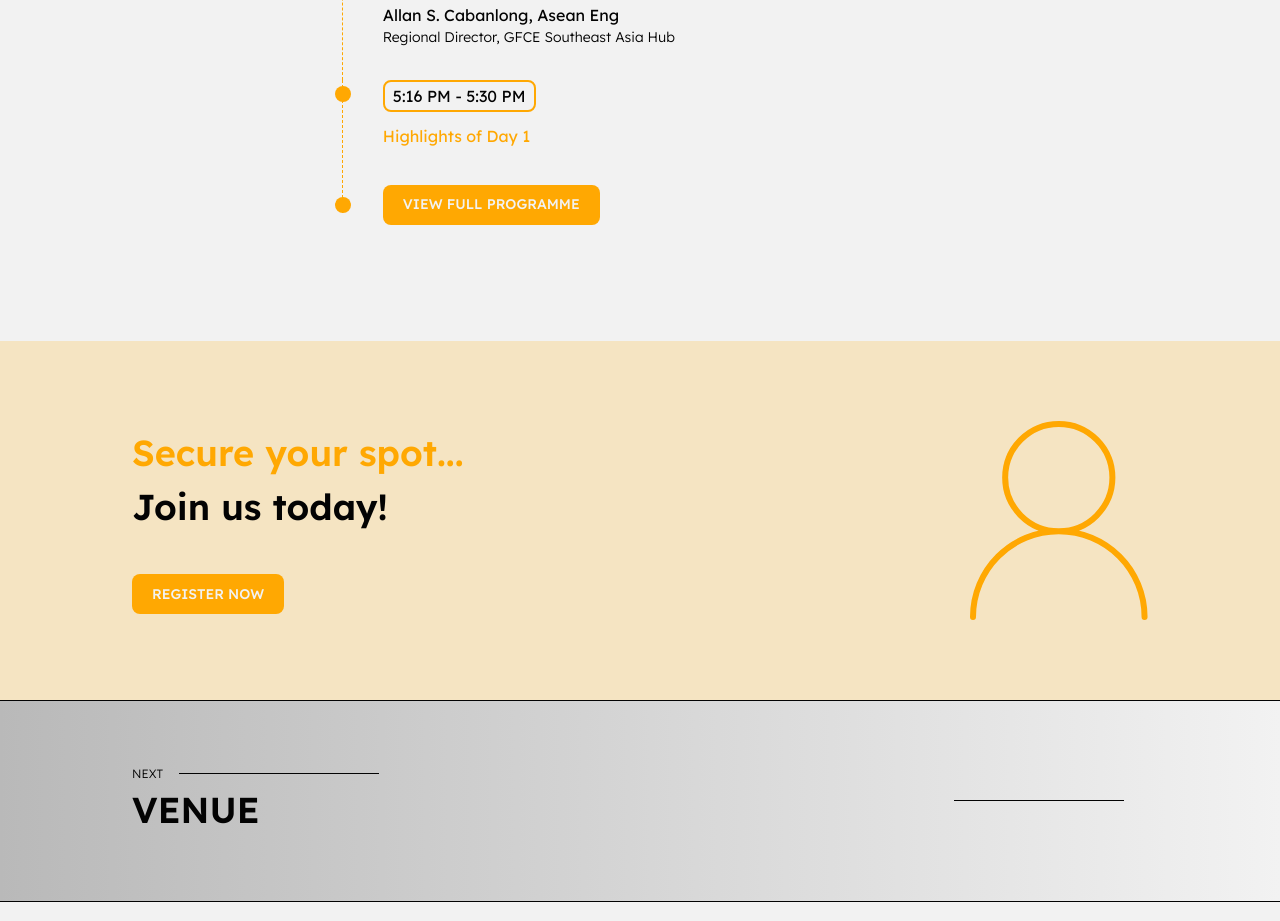
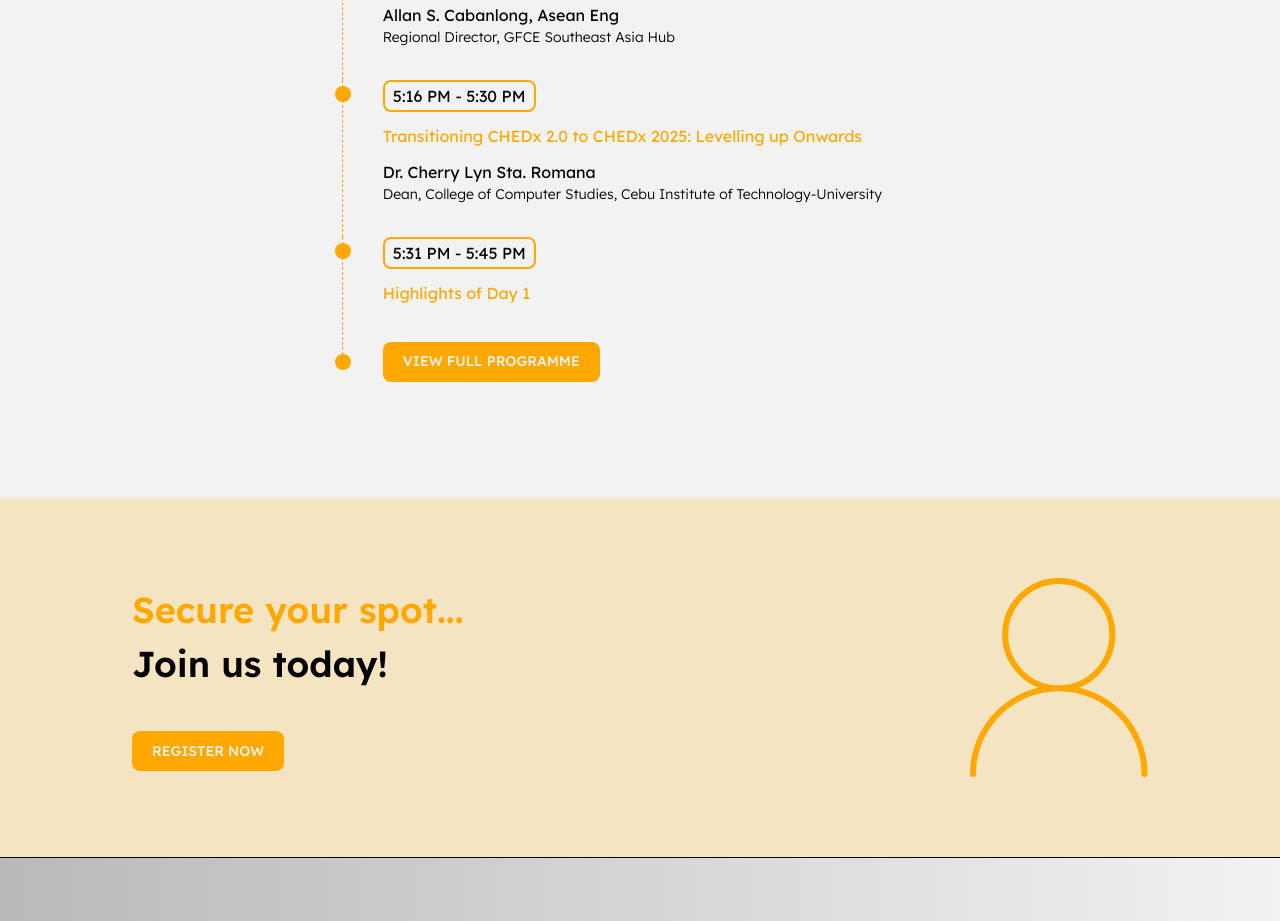
Before and after one commit to Samshh/CHEDx-Website, a React (Vite) app: page / in a window 1280 px wide. Shown: the part 8180-9101 px from the top of the page. Built offline with nearby package versions, Linux system fonts and the light colour scheme; some icons are missing.

Commit message:
UPDATE: Schedule moved for Dr. Cherry to day 1

```diff
--- a/src/pages/landing/components/MappedTimeline.tsx
+++ b/src/pages/landing/components/MappedTimeline.tsx
@@ -189,6 +189,12 @@ const timeline: Timeline = {
     },
     {
       time: "5:16 PM - 5:30 PM",
+      segment: "Transitioning CHEDx 2.0 to CHEDx 2025: Levelling up Onwards",
+      title: "Dr. Cherry Lyn Sta. Romana",
+      subtitle: "Dean, College of Computer Studies, Cebu Institute of Technology-University",
+    },
+    {
+      time: "5:31 PM - 5:45 PM",
       segment: "Highlights of Day 1",
       title: "",
       subtitle: "",
--- a/src/pages/programme/components/MappedTimeline.tsx
+++ b/src/pages/programme/components/MappedTimeline.tsx
@@ -184,6 +184,12 @@ const timeline: Timeline = {
     },
     {
       time: "5:16 PM - 5:30 PM",
+      segment: "Transitioning CHEDx 2.0 to CHEDx 2025: Levelling up Onwards",
+      title: "Dr. Cherry Lyn Sta. Romana",
+      subtitle: "Dean, College of Computer Studies, Cebu Institute of Technology-University",
+    },
+    {
+      time: "5:31 PM - 5:45 PM",
       segment: "Highlights of Day 1",
       title: "",
       subtitle: "",
@@ -287,7 +293,6 @@ const timeline: Timeline = {
       title: `
               Dr. Rolyn Daguil, <p>President, Caraga State University</p>
               Dr. Bobby D. Gerardo,<p>President, Northern Iloilo State University</p>
-              Dr. Cherry Lyn Sta. Romana, <p>Dean, College of Computer Studies, Cebu Institute of Technology-University</p>
               Frankie Antolin, <p>Executive Director for Talent Attraction and Development, IT & Business Process Association of the Philippines</p>
               Jonathan Defensor De Luzuriaga, <p>President, Philippine Software Industry Association</p>
             `,
```
